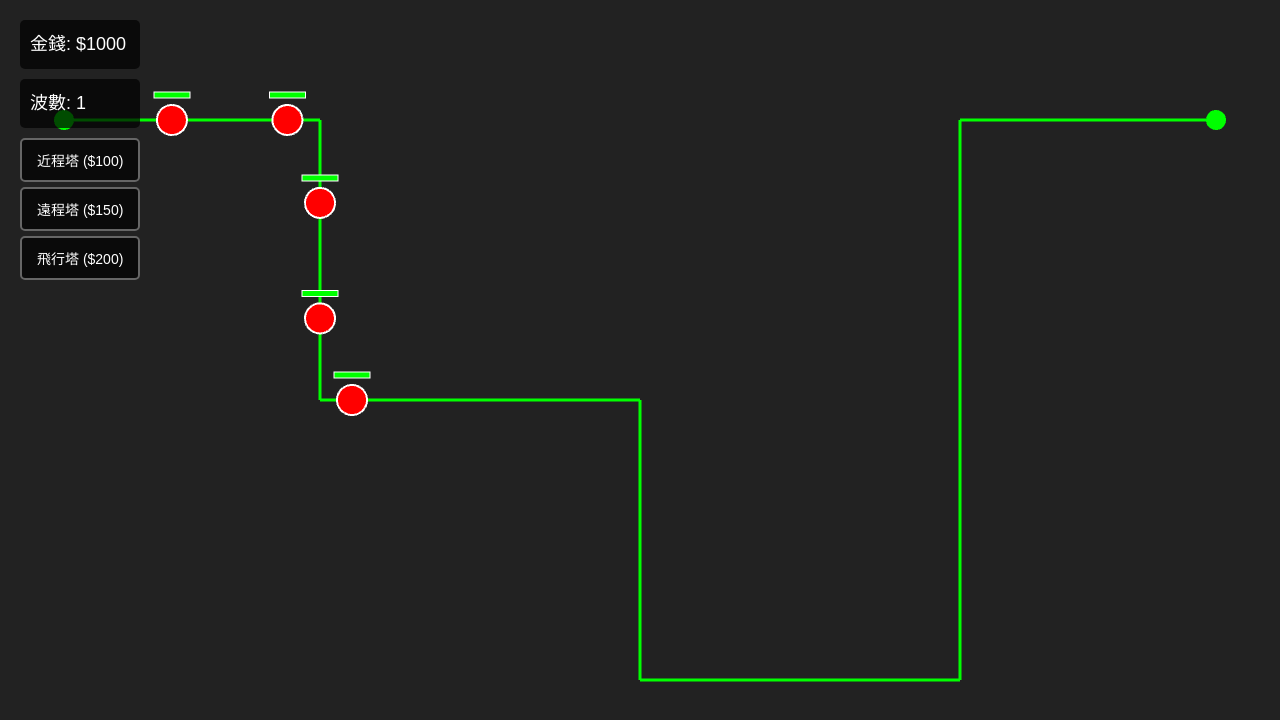
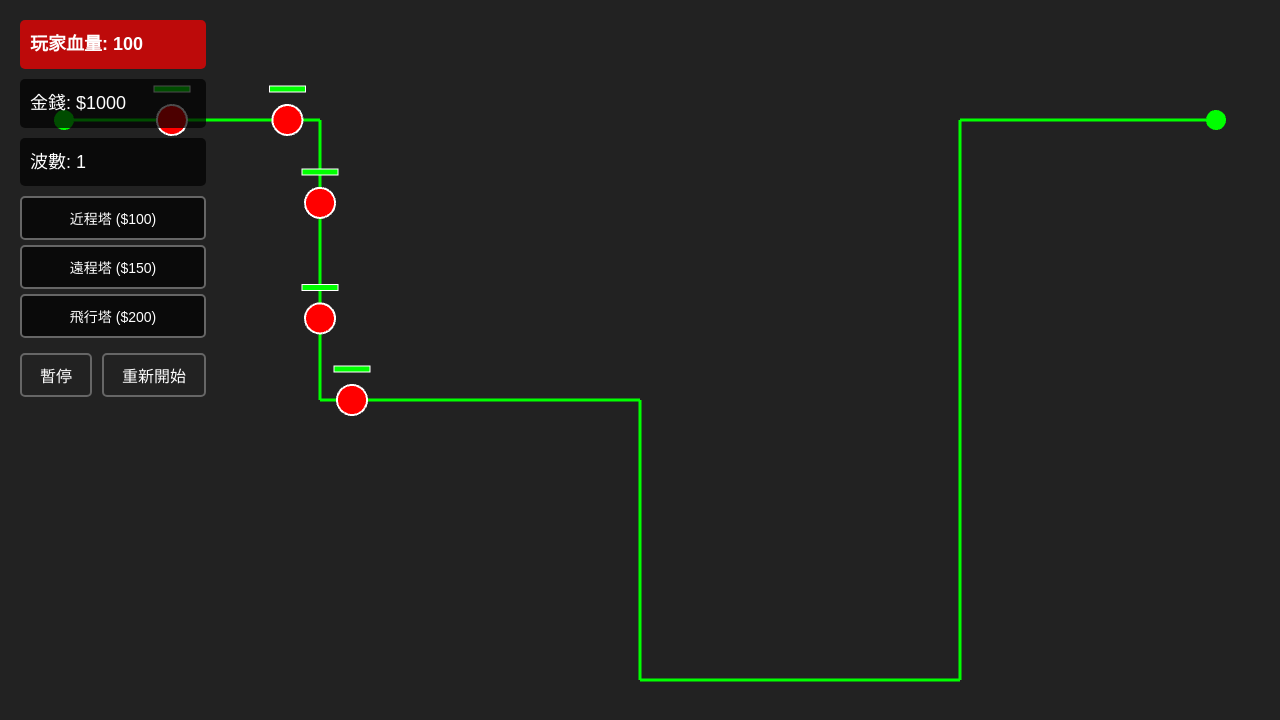
Before and after one commit to bestian/tower-defense, a Vue app: page / in a window 1280 px wide. Shown: the top 720 px of the page. Built offline with nearby package versions, Linux system fonts and the light colour scheme; the HTML template or start-up script is replaced by a standard one.

Commit message:
Update PhaserGame.vue

```diff
--- a/src/components/PhaserGame.vue
+++ b/src/components/PhaserGame.vue
@@ -1,6 +1,7 @@
 <template>
   <div ref="gameContainer" class="phaser-container"></div>
   <div class="ui-overlay">
+    <div class="hp">玩家血量: {{ playerHp }}</div>
     <div class="money">金錢: ${{ money }}</div>
     <div class="wave">波數: {{ waveNumber }}</div>
     <div class="tower-menu">
@@ -14,6 +15,11 @@
         飛行塔 (${{ towerCosts.flying }})
       </button>
     </div>
+    <div class="game-controls">
+      <button @click="togglePause">{{ isPaused ? '繼續' : '暫停' }}</button>
+      <button @click="restartGame">重新開始</button>
+    </div>
+    <div v-if="isGameOver" class="game-over">GAME OVER</div>
   </div>
 </template>
 
@@ -28,6 +34,33 @@ let game: Phaser.Game | null = null
 const money = ref(1000)
 const waveNumber = ref(1)
 const selectedTower = ref<string | null>(null)
+const playerHp = ref(100)
+const isGameOver = ref(false)
+const isPaused = ref(false)
+
+function restartGame() {
+  isGameOver.value = false
+  isPaused.value = false
+  playerHp.value = 100
+  money.value = 1000
+  waveNumber.value = 1
+  selectedTower.value = null
+  // 重新啟動 Phaser 場景
+  // eslint-disable-next-line @typescript-eslint/no-explicit-any
+  const scene = game?.scene.getScene('GameScene') as any
+  scene?.scene.restart()
+}
+
+function togglePause() {
+  isPaused.value = !isPaused.value
+  // eslint-disable-next-line @typescript-eslint/no-explicit-any
+  const scene = game?.scene.getScene('GameScene') as any
+  if (isPaused.value) {
+    scene?.scene.pause()
+  } else {
+    scene?.scene.resume()
+  }
+}
 
 const towerCosts = {
   melee: 100,
@@ -56,19 +89,19 @@ class Tower extends Phaser.GameObjects.Graphics {
     switch (towerType) {
       case 'melee':
         this.range = 80
-        this.damage = 50
+        this.damage = 60
         this.attackSpeed = 1000 // 1秒攻擊一次
         this.drawMeleeTower()
         break
       case 'ranged':
         this.range = 150
-        this.damage = 30
+        this.damage = 20
         this.attackSpeed = 800 // 0.8秒攻擊一次
         this.drawRangedTower()
         break
       case 'flying':
         this.range = 100
-        this.damage = 10
+        this.damage = 5
         this.attackSpeed = 1200 // 1.2秒攻擊一次
         this.drawFlyingTower()
         break
@@ -201,8 +234,8 @@ class Tower extends Phaser.GameObjects.Graphics {
   }
 
     private rangedAttack(target: Enemy) {
-    // 遠程攻擊：發射投射物
-    new Projectile(this.scene, this.x, this.y, target, this.damage)
+    // 遠程攻擊：直接造成傷害
+    target.takeDamage(this.damage)
 
     // 顯示攻擊效果
     this.showAttackEffect(target, 0x9900ff)
@@ -246,46 +279,6 @@ class Tower extends Phaser.GameObjects.Graphics {
   }
 }
 
-// 投射物類別（用於遠程塔）
-class Projectile extends Phaser.GameObjects.Graphics {
-  private target: Enemy
-  private damage: number
-  private speed: number = 5
-
-  constructor(scene: Phaser.Scene, x: number, y: number, target: Enemy, damage: number) {
-    super(scene)
-
-    this.target = target
-    this.damage = damage
-
-    // 畫投射物（黃色小圓）
-    this.fillStyle(0xffff00)
-    this.fillCircle(0, 0, 5)
-
-    this.setPosition(x, y)
-    scene.add.existing(this)
-  }
-
-  update() {
-    if (!this.target.active) {
-      this.destroy()
-      return
-    }
-
-    // 移動向目標
-    const angle = Phaser.Math.Angle.Between(this.x, this.y, this.target.x, this.target.y)
-    this.x += Math.cos(angle) * this.speed
-    this.y += Math.sin(angle) * this.speed
-
-    // 檢查是否擊中目標
-    const distance = Phaser.Math.Distance.Between(this.x, this.y, this.target.x, this.target.y)
-    if (distance < 20) {
-      this.target.takeDamage(this.damage)
-      this.destroy()
-    }
-  }
-}
-
 // 怪物類別
 class Enemy extends Phaser.GameObjects.Graphics {
   private path: Phaser.Curves.Path
@@ -326,6 +319,8 @@ class Enemy extends Phaser.GameObjects.Graphics {
 
     // 當怪物到達路徑終點時
     if (this.pathProgress >= 1) {
+      // 到終點時扣玩家血量
+      window.dispatchEvent(new CustomEvent('enemyReachedEnd', { detail: this.health }))
       this.destroy()
       if (this.healthBar) this.healthBar.destroy()
       return
@@ -353,15 +348,20 @@ class Enemy extends Phaser.GameObjects.Graphics {
   updateHealthBar() {
     if (!this.healthBar) return
     this.healthBar.clear()
+    // 動態血條高度
+    const baseBarHeight = 6
+    const extraBarHeight = Math.min(12, Math.floor((this.maxHealth - 100) / 100) * 2)
+    const barHeight = baseBarHeight + extraBarHeight // 6~18px
+    const yOffset = 28 + barHeight // 讓血條不會蓋到怪物
     // 血條底色
     this.healthBar.fillStyle(0x333333)
-    this.healthBar.fillRect(this.x - 18, this.y - 28, 36, 6)
+    this.healthBar.fillRect(this.x - 18, this.y - yOffset, 36, barHeight)
     // 血量比例
     const percent = Math.max(0, this.health / this.maxHealth)
     this.healthBar.fillStyle(0x00ff00)
-    this.healthBar.fillRect(this.x - 18, this.y - 28, 36 * percent, 6)
+    this.healthBar.fillRect(this.x - 18, this.y - yOffset, 36 * percent, barHeight)
     this.healthBar.lineStyle(1, 0xffffff)
-    this.healthBar.strokeRect(this.x - 18, this.y - 28, 36, 6)
+    this.healthBar.strokeRect(this.x - 18, this.y - yOffset, 36, barHeight)
   }
 
   getHealthPercent(): number {
@@ -374,13 +374,13 @@ class GameScene extends Phaser.Scene {
   private path!: Phaser.Curves.Path
   private enemies: Enemy[] = []
   private towers: Tower[] = []
-  private projectiles: Projectile[] = []
   private enemySpawnTimer: number = 0
   private waveNumber: number = 1
   private enemiesInWave: number = 20
   private enemiesSpawned: number = 0
   private money: number = 1000
   private selectedTowerType: string | null = null
+  private gameOver: boolean = false
 
   constructor() {
     super({ key: 'GameScene' })
@@ -419,6 +419,12 @@ class GameScene extends Phaser.Scene {
         this.buildTower(pointer.x, pointer.y, this.selectedTowerType)
       }
     })
+
+    window.addEventListener('enemyReachedEnd', ((event: CustomEvent) => {
+      if (this.gameOver) return
+      const hp = event.detail
+      window.dispatchEvent(new CustomEvent('playerLoseHp', { detail: hp }))
+    }) as EventListener)
   }
 
   private createResponsiveSPath() {
@@ -510,6 +516,7 @@ class GameScene extends Phaser.Scene {
   }
 
   update(time: number, delta: number) {
+    if (this.gameOver) return
     // 更新所有怪物
     this.enemies.forEach((enemy, index) => {
       enemy.update(time, delta)
@@ -530,16 +537,6 @@ class GameScene extends Phaser.Scene {
       }
     })
 
-    // 更新投射物
-    this.projectiles.forEach((projectile, index) => {
-      projectile.update()
-
-      // 移除已銷毀的投射物
-      if (!projectile.active) {
-        this.projectiles.splice(index, 1)
-      }
-    })
-
     // 檢查是否完成當前波數
     if (this.enemiesSpawned >= this.enemiesInWave && this.enemies.length === 0) {
       this.nextWave()
@@ -554,6 +551,10 @@ class GameScene extends Phaser.Scene {
 
     // 開始下一波
     this.spawnEnemies()
+  }
+
+  public setGameOver() {
+    this.gameOver = true
   }
 }
 
@@ -585,6 +586,17 @@ onMounted(() => {
 
     window.addEventListener('updateWave', ((event: CustomEvent) => {
       waveNumber.value = event.detail
+    }) as EventListener)
+
+    window.addEventListener('playerLoseHp', ((event: CustomEvent) => {
+      playerHp.value -= event.detail
+      if (playerHp.value <= 0 && !isGameOver.value) {
+        isGameOver.value = true
+        // 通知 Phaser 場景停止
+        // eslint-disable-next-line @typescript-eslint/no-explicit-any
+        const scene = game?.scene.getScene('GameScene') as any
+        scene?.setGameOver()
+      }
     }) as EventListener)
   }
 })
@@ -651,4 +663,38 @@ onBeforeUnmount(() => {
   border-color: #00ff00;
   background: rgba(0, 255, 0, 0.2);
 }
+
+.hp {
+  margin-bottom: 10px;
+  background: rgba(255, 0, 0, 0.7);
+  padding: 10px;
+  border-radius: 5px;
+  font-weight: bold;
+}
+.game-over {
+  margin-top: 30px;
+  font-size: 2.5rem;
+  color: #ff3333;
+  font-weight: bold;
+  text-shadow: 2px 2px 8px #000;
+}
+.game-controls {
+  margin-top: 15px;
+  display: flex;
+  gap: 10px;
+}
+.game-controls button {
+  background: #222;
+  color: #fff;
+  border: 2px solid #666;
+  padding: 8px 18px;
+  border-radius: 5px;
+  font-size: 1rem;
+  cursor: pointer;
+  transition: all 0.2s;
+}
+.game-controls button:hover {
+  background: #444;
+  border-color: #00ffcc;
+}
 </style>
```
